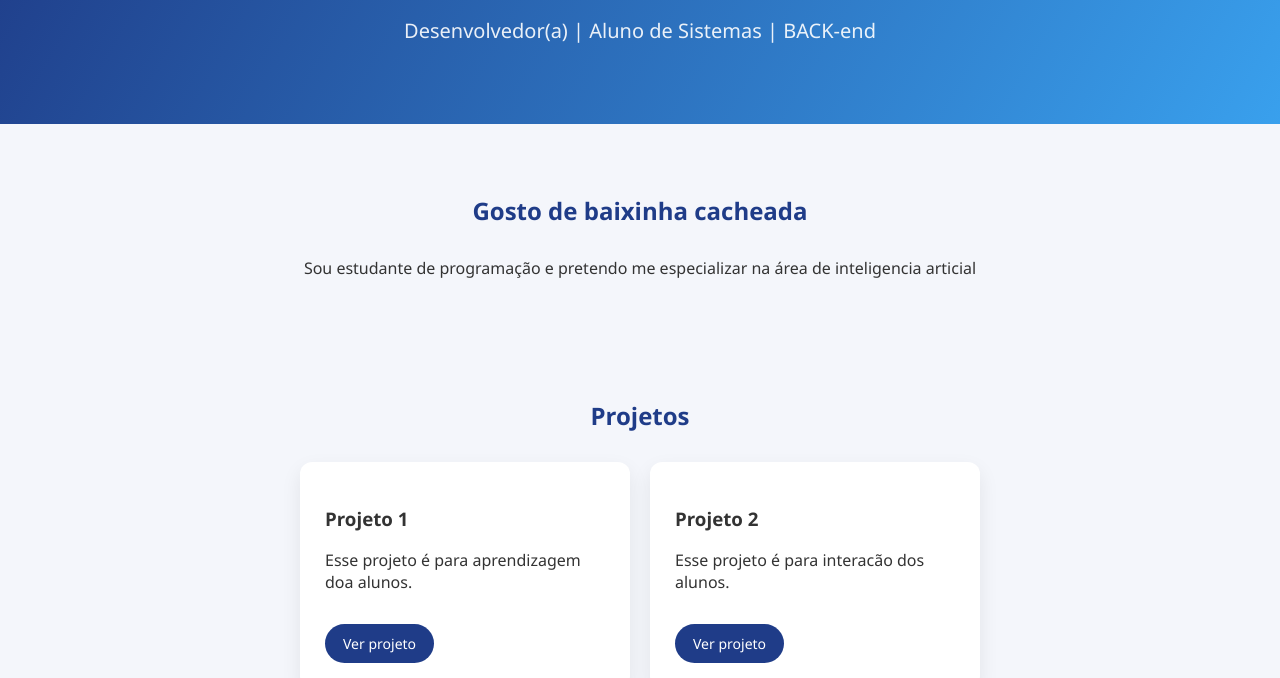
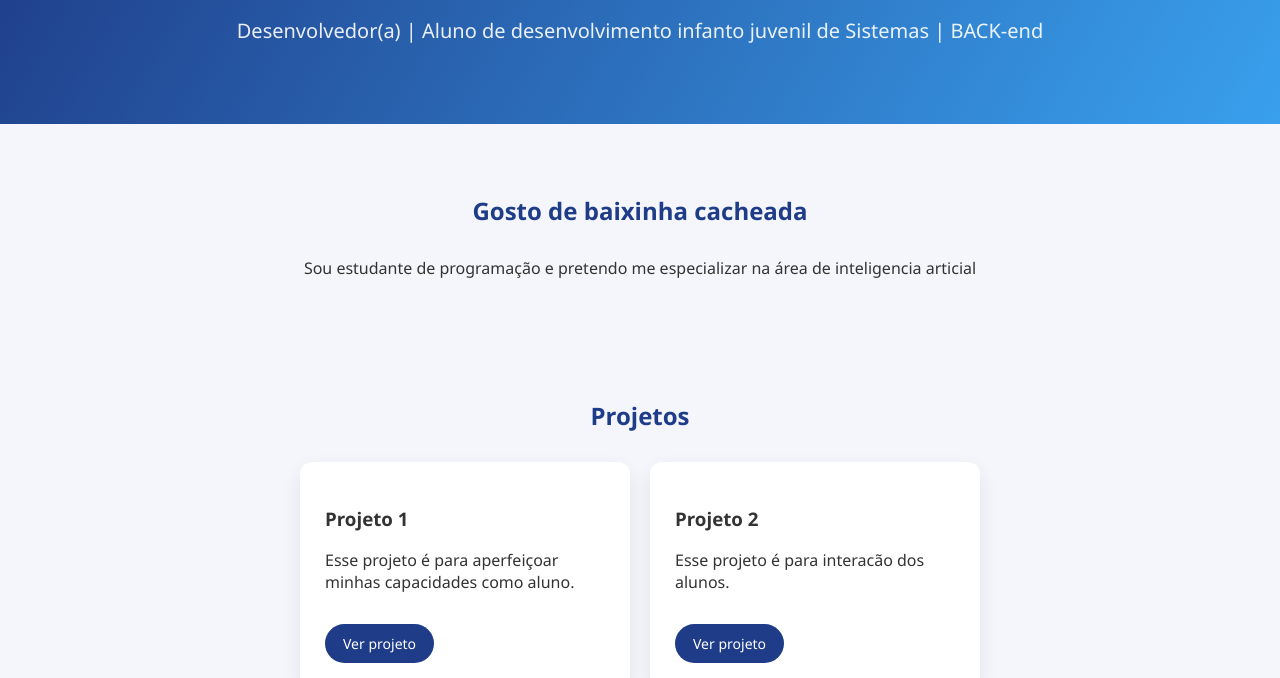
Before and after one commit to felipelaverdefreire-pixel/Portf-lio-aluno, a plain HTML site: page index.html in a window 1280 px wide. Shown: the part 120-798 px from the top of the page. Drawn offline with Linux system fonts and the light colour scheme.

Commit message:
Update index.html

```diff
--- a/index.html
+++ b/index.html
@@ -87,7 +87,7 @@
 
 <header>
     <h1>Felipe Laverde Freire</h1>
-    <p>Desenvolvedor(a) | Aluno de Sistemas | BACK-end</p>
+    <p>Desenvolvedor(a) | Aluno de desenvolvimento infanto juvenil de Sistemas | BACK-end</p>
 </header>
 
 <section>
@@ -103,7 +103,7 @@
     <div class="cards">
         <div class="card">
             <h3>Projeto 1</h3>
-            <p>Esse projeto é para aprendizagem doa alunos.</p>
+            <p>Esse projeto é para aperfeiçoar minhas capacidades como aluno.</p>
             <a href="#" class="btn">Ver projeto</a>
         </div>
 
@@ -131,7 +131,7 @@
 </section>
 
 <footer>
-    <p>© 2026 - Felipe Laverde Freire | Portfólio Profissional</p>
+    <p>© 2026 - Felipe Laverde Freire | Portfólio semi funcional</p>
 </footer>
 
 </body>
```
